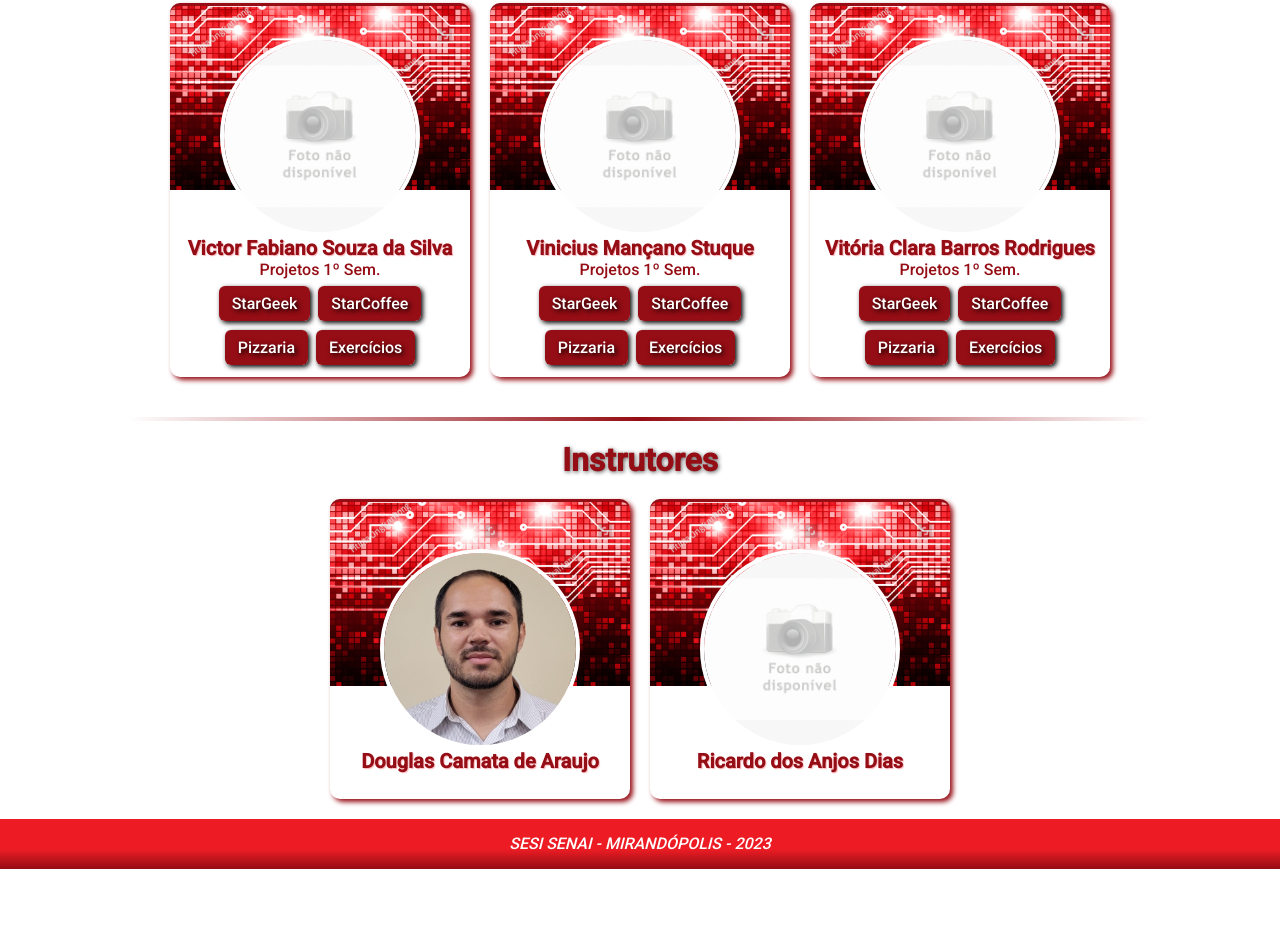
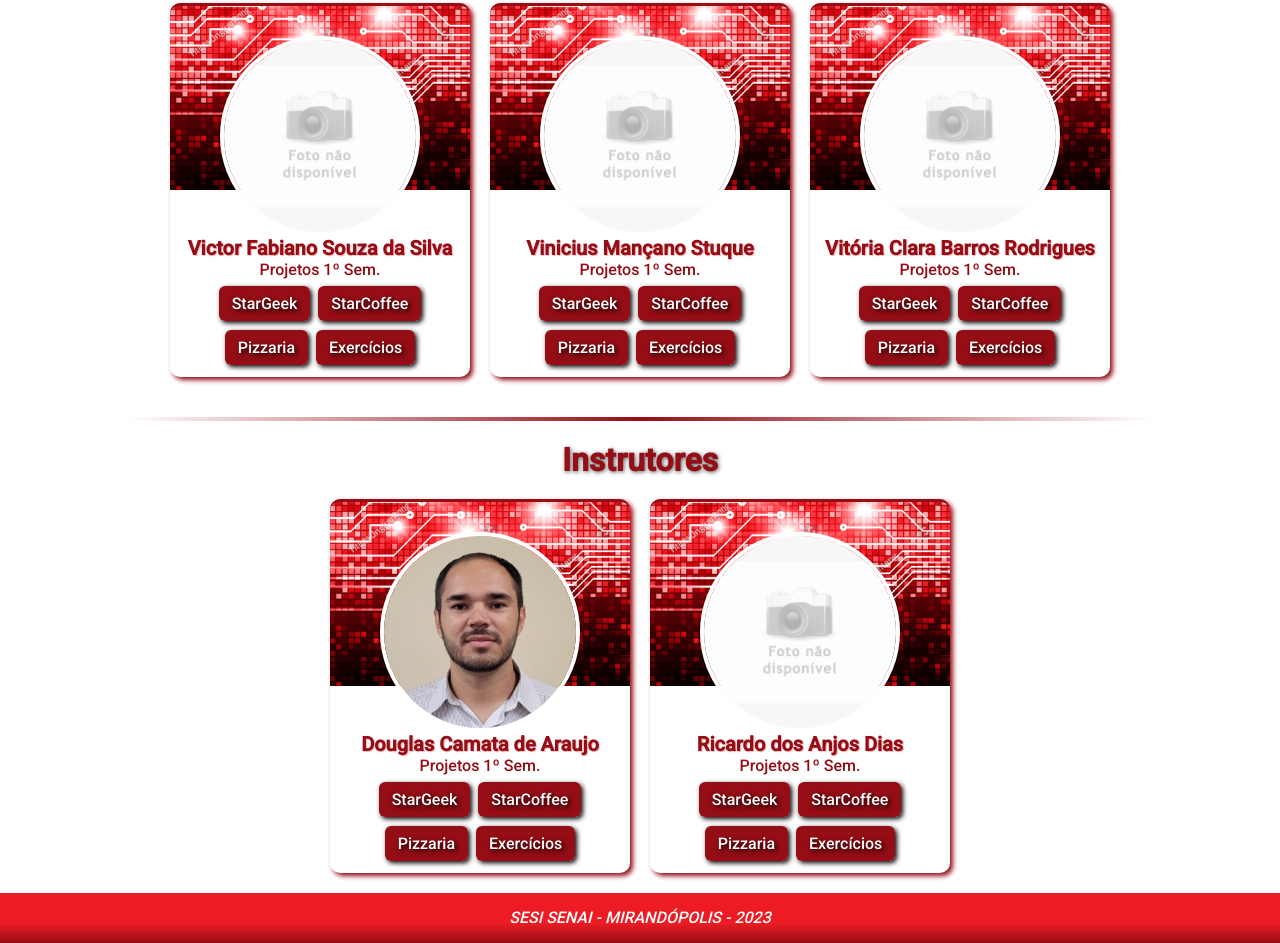
Before and after one commit to douglas-camata/dev-mir-23, a plain HTML site: page index.html in a window 1280 px wide. Shown: the part 4087-5030 px from the top of the page. Before the commit the page ends 4956 px from the top, so only its background shows below. Drawn offline with Linux system fonts and the light colour scheme.

Commit message:
Inclusão dos projetos dos instrutores

```diff
--- a/index.html
+++ b/index.html
@@ -496,11 +496,29 @@
             <div class="card-aluno">
                 <img src="img/douglas.jpg">
                 <h2>Douglas Camata de Araujo</h2>
+                <p>Projetos 1º Sem.</p>
+                <div>
+                    <a href="https://douglas-camata.github.io/stargeek/" target="_blank" class="botao">StarGeek</a>
+                    <a href="https://douglas-camata.github.io/starcoffee/" target="_blank" class="botao">StarCoffee</a>
+                </div>
+                <div>
+                    <a href="https://douglas-camata.github.io/pizzaria/" target="_blank" class="botao">Pizzaria</a>
+                    <a href="#" target="_blank" class="botao">Exercícios</a>
+                </div>
             </div>
 
             <div class="card-aluno">
                 <img src="img/sem-foto.gif">
                 <h2>Ricardo dos Anjos Dias</h2>
+                <p>Projetos 1º Sem.</p>
+                <div>
+                    <a href="https://douglas-camata.github.io/stargeek/" target="_blank" class="botao">StarGeek</a>
+                    <a href="https://douglas-camata.github.io/starcoffee/" target="_blank" class="botao">StarCoffee</a>
+                </div>
+                <div>
+                    <a href="https://douglas-camata.github.io/pizzaria/" target="_blank" class="botao">Pizzaria</a>
+                    <a href="#" target="_blank" class="botao">Exercícios</a>
+                </div>
             </div>
         </section>
 
```
